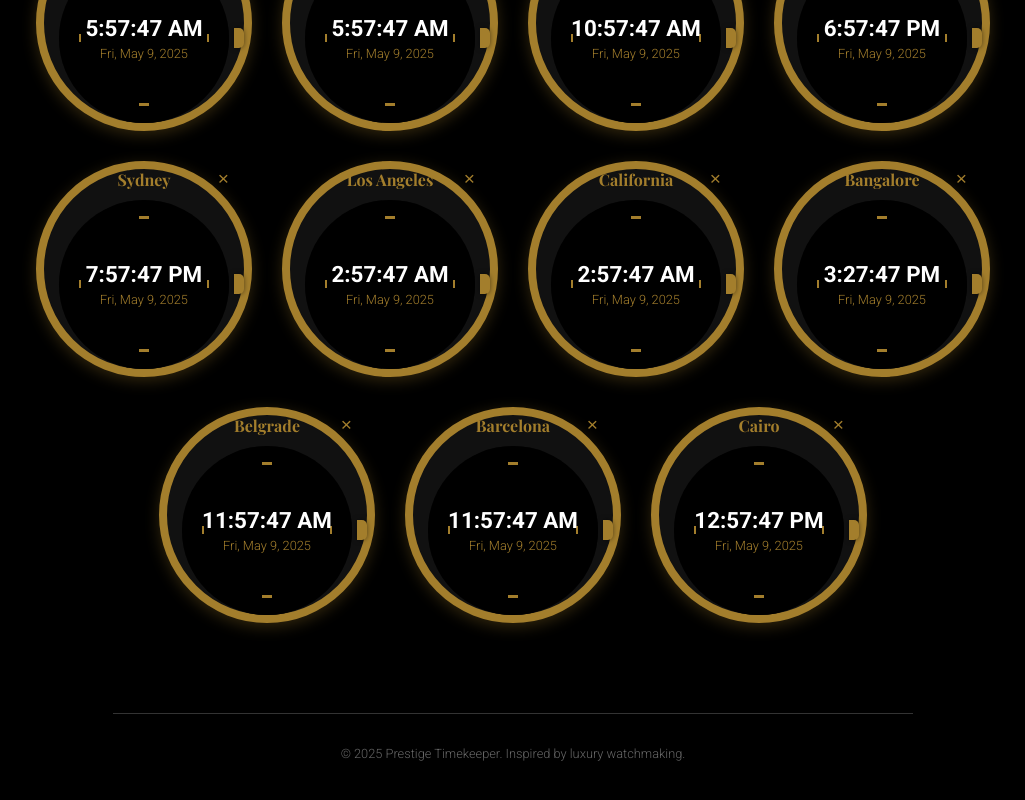
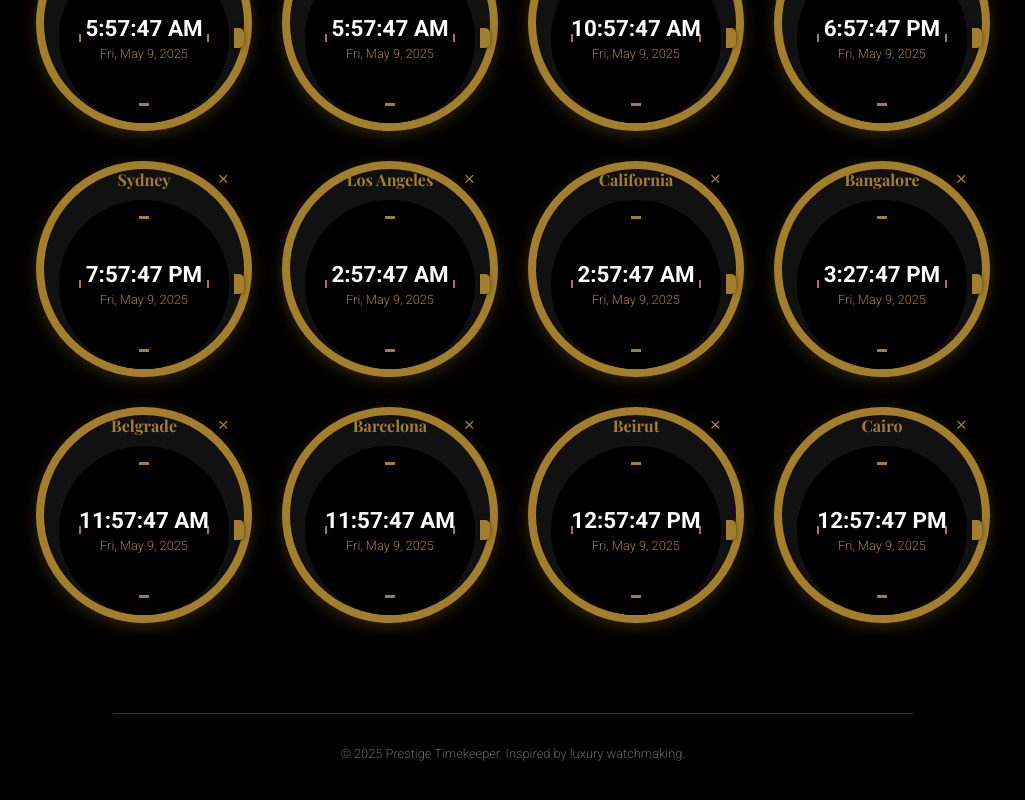
Before and after one commit to ibrahimimran-jetbrains/junie-demo, a React (Create React App) app: page / in a window 1280 px wide. Shown: the part 868-1668 px from the top of the page, without its empty margins (127-1152 px from the left). Built offline with nearby package versions, Linux system fonts and the light colour scheme.

Commit message:
Add Beirut to world clock

```diff
--- a/src/components/WorldClock.js
+++ b/src/components/WorldClock.js
@@ -33,6 +33,7 @@ function WorldClock() {
     { name: 'Bangalore', zone: 'Asia/Kolkata' },
     { name: 'Belgrade', zone: 'Europe/Belgrade' },
     { name: 'Barcelona', zone: 'Europe/Madrid' },
+    { name: 'Beirut', zone: 'Asia/Beirut' },
     randomCity // Add the random city to the list
   ]);
 
```
